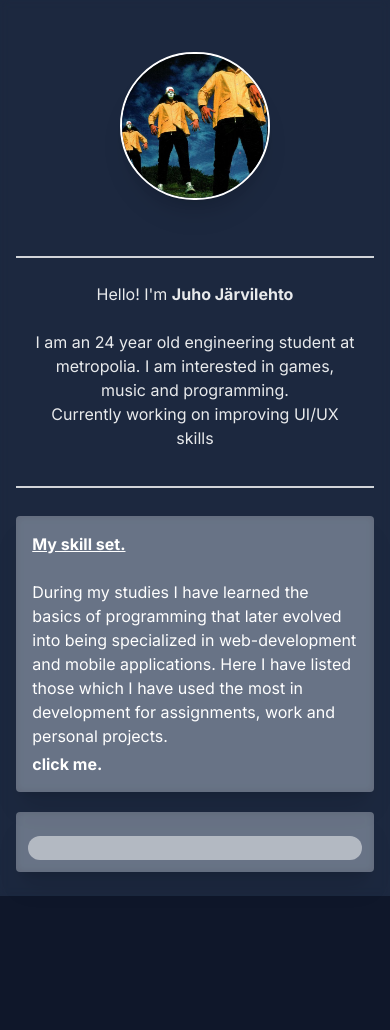
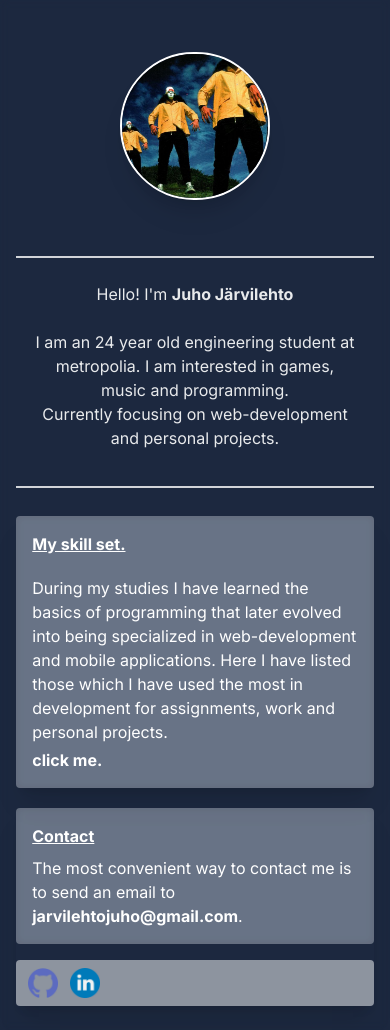
Before and after one commit to jarvilehto/jarvilehto.github.io, a Next.js app in the folder jarvilehto-app/: page / in a window 390 px wide. Before the commit the page ends 896 px from the top, so only its background shows below. Built offline with nearby package versions, Linux system fonts and the light colour scheme.

Commit message:
finished mobile / small browser view

```diff
--- a/jarvilehto-app/app/page.tsx
+++ b/jarvilehto-app/app/page.tsx
@@ -35,7 +35,7 @@ export default function Home() {
           <p className="pb-5">
             I am an 24 year old engineering student at metropolia. I am
             interested in games, music and programming. <br />
-            Currently working on improving UI/UX skills
+            Currently focusing on web-development and personal projects.
           </p>
         </div>
         <div className=" w-11/12 flex  flex-col pt-7 sm:flex-row sm:justify-center">
@@ -46,8 +46,7 @@ export default function Home() {
           >
             {!skill && (
               <>
-                <h1 className="font-bold underline">My skill set.</h1>
-                <br />
+                <h1 className="font-bold underline mb-5">My skill set.</h1>
                 <p>
                   During my studies I have learned the basics of programming
                   that later evolved into being specialized in web-development
@@ -114,11 +113,35 @@ export default function Home() {
               </>
             )}
           </div>
-          <div className=" h-3/5 p-3 rounded bg-white/30 backdrop-blur-sm justify-between text-white shadow-xl flex sm:w-2/5 sm:ml-2 flex-col">
-            <div className="">
-              <p></p>
+          <div className=" h-5/5  justify-between text-white shadow-xl flex sm:w-2/5 sm:ml-2 flex-col sm:h-4/5">
+            <div className="flex flex-col rounded bg-white/30 backdrop-blur-sm p-4 rounded w-full">
+              <div className="h-auto">
+                <h1 className="font-bold underline mb-2">Contact</h1>
+                <p>
+                  The most convenient way to contact me is to send an email to
+                  <strong> jarvilehtojuho@gmail.com</strong>.
+                </p>
+              </div>
             </div>
-            <div className="bg-white/50 rounded-full p-3 mt-3"></div>
+            <div className="bg-white/50 rounded p-2 mt-4 flex flex-row w-full justify-start">
+              <a href="https://github.com/jarvilehto" target="_blank">
+                <Image
+                  src={"/github.png"}
+                  width={30}
+                  height={30}
+                  className="ml-1 hover:scale-110"
+                  alt="A small github Logo"
+                />
+              </a>
+
+              <Image
+                src={"/linkedin.png"}
+                width={30}
+                height={30}
+                className=" ml-3 color-grey"
+                alt="A small github Logo"
+              />
+            </div>
           </div>
         </div>
       </div>
```
Also changed, not shown: jarvilehto-app/public/github.png (added), jarvilehto-app/public/linkedin.png (added).
